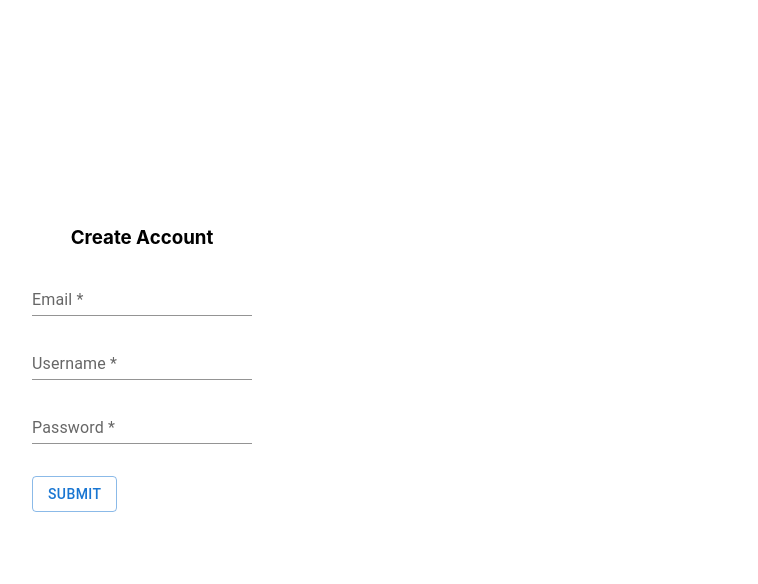
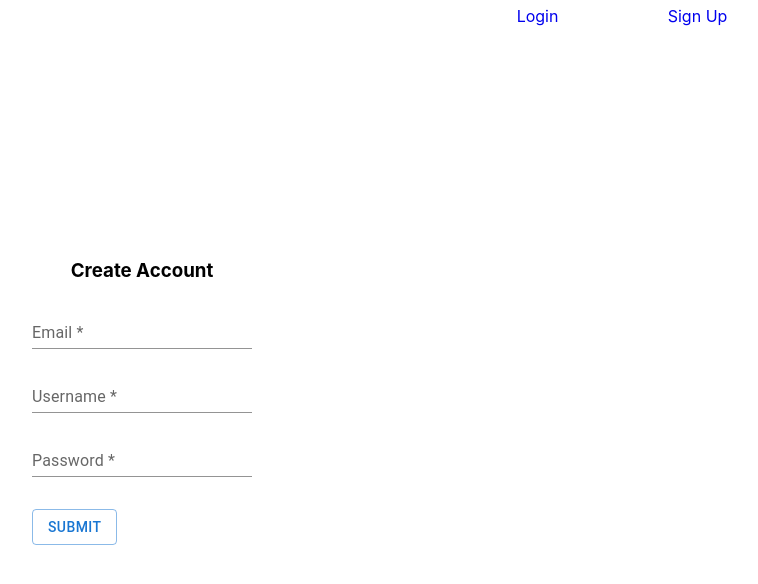
Before and after one commit to albertbrannan4/VitalTrack, a React (Create React App) app in the folder frontend/: page /create-account in a window 1280 px wide. Shown: the top 584 px of the page, without its empty margins (498-1256 px from the left). Built offline with nearby package versions, Linux system fonts and the light colour scheme.

Commit message:
navbar slightly styled

```diff
--- /dev/null
+++ b/frontend/src/Components/Navbar.tsx
@@ -0,0 +1,23 @@
+const NavBar = () => {
+  return (
+    <div style={{ display: "flex", justifyContent: "flex-end" }}>
+      <nav
+        style={{
+          display: "flex",
+          width: "25%",
+          justifyContent: "space-around",
+        }}
+      >
+        <a style={aTagStyle} href="/login">
+          Login
+        </a>
+        <a style={aTagStyle} href="/create-account">
+          Sign Up
+        </a>
+      </nav>
+    </div>
+  );
+};
+export default NavBar;
+
+const aTagStyle = { margin: "2%", textDecoration: "none" };
--- a/frontend/src/index.tsx
+++ b/frontend/src/index.tsx
@@ -3,7 +3,7 @@ import ReactDOM from "react-dom/client";
 import "./index.css";
 import reportWebVitals from "./reportWebVitals";
 import { createBrowserRouter, RouterProvider } from "react-router-dom";
-
+import NavBar from "./Components/Navbar";
 import App from "./App";
 import CreateAccount from "./Forms/CreateAccount";
 import Login from "./Forms/Login";
@@ -25,6 +25,7 @@ const router = createBrowserRouter([
 
 ReactDOM.createRoot(document.getElementById("root") as HTMLElement).render(
   <React.StrictMode>
+    <NavBar />
     <RouterProvider router={router} />
   </React.StrictMode>
 );
```
